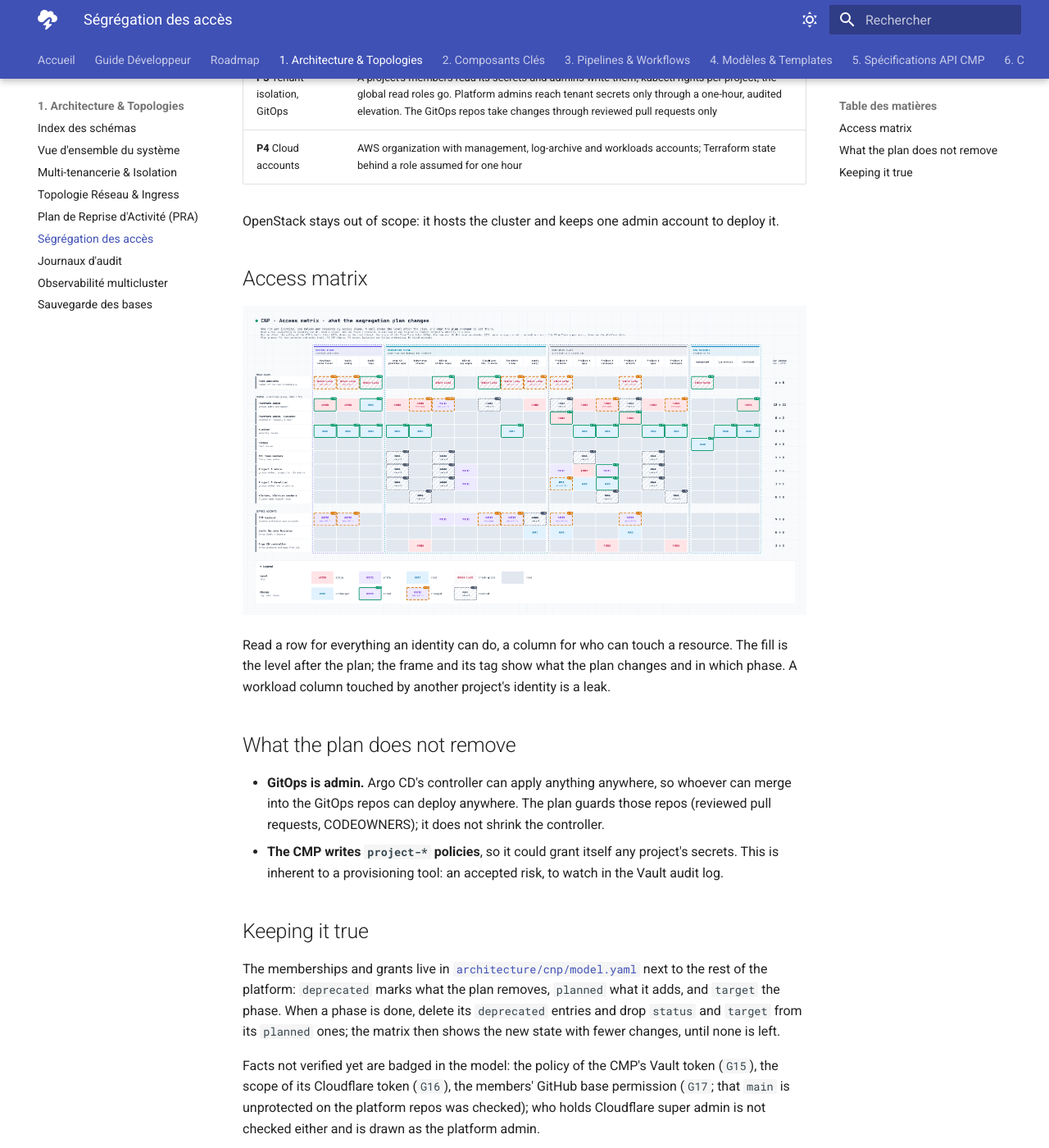
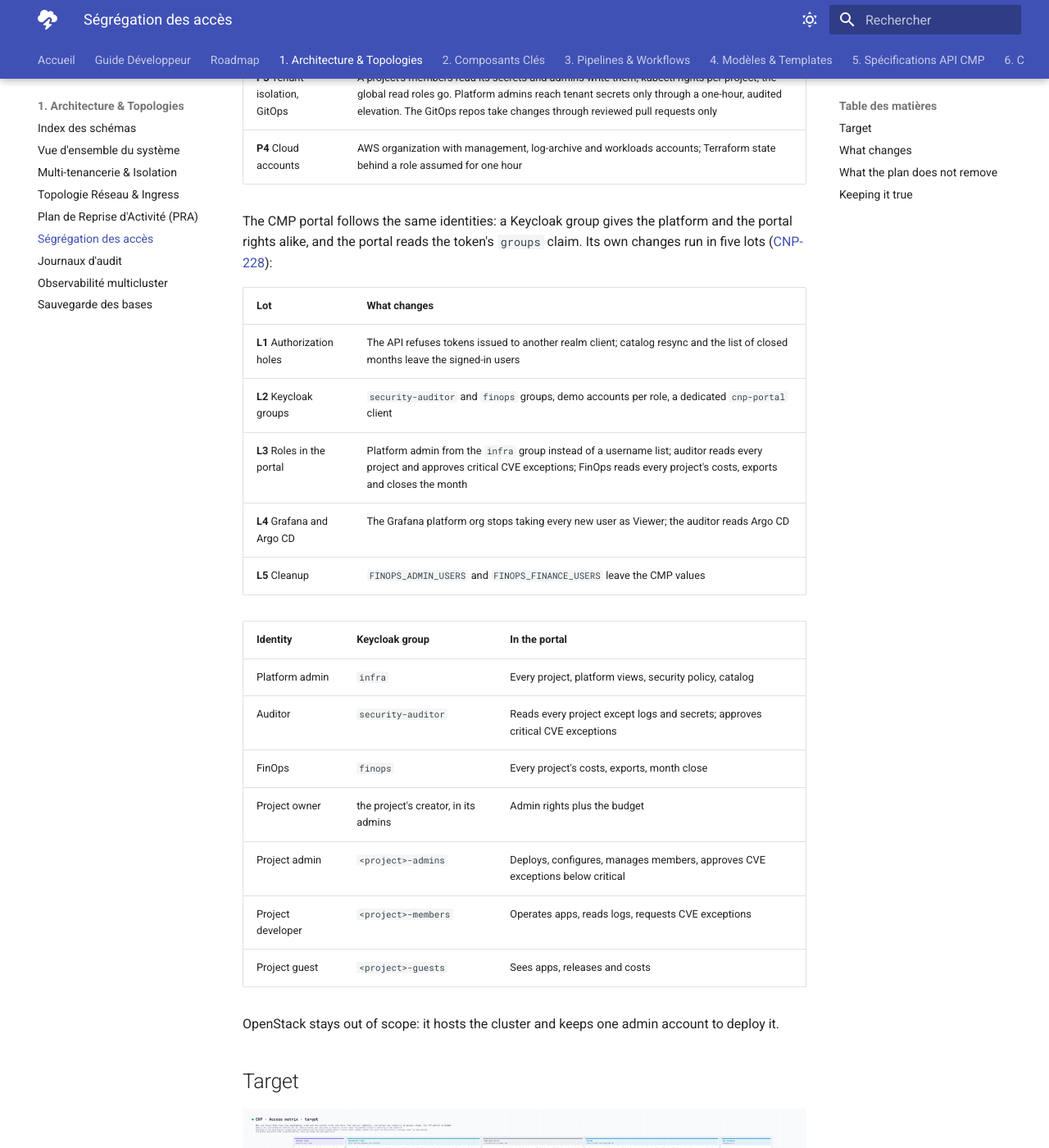
Before and after one commit to 3-Istor/cnp-docs, an MkDocs documentation site: the page built from docs/01-architecture/05-access-segregation.md, in a window 1280 px wide and 1400 px high, scrolled down 534 px. Shown: the whole window at 82% size. Built offline with MkDocs 1.6.1 and Material for MkDocs 9.7.7, drawn with Linux system fonts in a browser that asks for light colours; some of the changed text lies outside the part shown.

Commit message:
docs(architecture): add the CMP portal to the access matrix (CNP-228)
The portal uses the same identities as the platform, so it is a fifth
plane of the same matrix, not a second one. Adds project owner and guest
rows, the portal lots L1-L5, and a target-only view of the end state.

Co-Authored-By: Claude Opus 5.5 <noreply@anthropic.com>
Claude-Session: https://claude.ai/code/session_014hcKJ41yG5v3iqWSxLfWGJ

```diff
--- a/docs/01-architecture/05-access-segregation.md
+++ b/docs/01-architecture/05-access-segregation.md
@@ -14,16 +14,45 @@ The plan runs in four phases, shown on every change in the matrix:
 | **P3** Tenant isolation, GitOps | A project's members read its secrets and admins write them; kubectl rights per project; the global read roles go. Platform admins reach tenant secrets only through a one-hour, audited elevation. The GitOps repos take changes through reviewed pull requests only |
 | **P4** Cloud accounts | AWS organization with management, log-archive and workloads accounts; Terraform state behind a role assumed for one hour |
 
+The CMP portal follows the same identities: a Keycloak group gives the platform and the
+portal rights alike, and the portal reads the token's `groups` claim. Its own changes run
+in five lots ([CNP-228](https://3istors.atlassian.net/browse/CNP-228)):
+
+| Lot | What changes |
+|---|---|
+| **L1** Authorization holes | The API refuses tokens issued to another realm client; catalog resync and the list of closed months leave the signed-in users |
+| **L2** Keycloak groups | `security-auditor` and `finops` groups, demo accounts per role, a dedicated `cnp-portal` client |
+| **L3** Roles in the portal | Platform admin from the `infra` group instead of a username list; auditor reads every project and approves critical CVE exceptions; FinOps reads every project's costs, exports and closes the month |
+| **L4** Grafana and Argo CD | The Grafana platform org stops taking every new user as Viewer; the auditor reads Argo CD |
+| **L5** Cleanup | `FINOPS_ADMIN_USERS` and `FINOPS_FINANCE_USERS` leave the CMP values |
+
+| Identity | Keycloak group | In the portal |
+|---|---|---|
+| Platform admin | `infra` | Every project, platform views, security policy, catalog |
+| Auditor | `security-auditor` | Reads every project except logs and secrets; approves critical CVE exceptions |
+| FinOps | `finops` | Every project's costs, exports, month close |
+| Project owner | the project's creator, in its admins | Admin rights plus the budget |
+| Project admin | `<project>-admins` | Deploys, configures, manages members, approves CVE exceptions below critical |
+| Project developer | `<project>-members` | Operates apps, reads logs, requests CVE exceptions |
+| Project guest | `<project>-guests` | Sees apps, releases and costs |
+
 OpenStack stays out of scope: it hosts the cluster and keeps one admin account to deploy it.
 
-## Access matrix
+## Target
+
+![CNP access matrix, target](diagrams/access-matrix-target.light.png#only-light)
+![CNP access matrix, target](diagrams/access-matrix-target.dark.png#only-dark)
+
+The end state only: who can touch what once every phase and lot is done.
+
+## What changes
 
 ![CNP access matrix](diagrams/access-matrix.light.png#only-light)
 ![CNP access matrix](diagrams/access-matrix.dark.png#only-dark)
 
 Read a row for everything an identity can do, a column for who can touch a resource. The
 fill is the level after the plan; the frame and its tag show what the plan changes and in
-which phase. A workload column touched by another project's identity is a leak.
+which phase or lot. A workload column touched by another project's identity is a leak.
 
 ## What the plan does not remove
 
```
Also changed, not shown: docs/01-architecture/diagrams/access-matrix-target.dark.png (added), docs/01-architecture/diagrams/access-matrix-target.light.png (added), docs/01-architecture/diagrams/access-matrix.dark.png, docs/01-architecture/diagrams/access-matrix.light.png, 7 other files.
